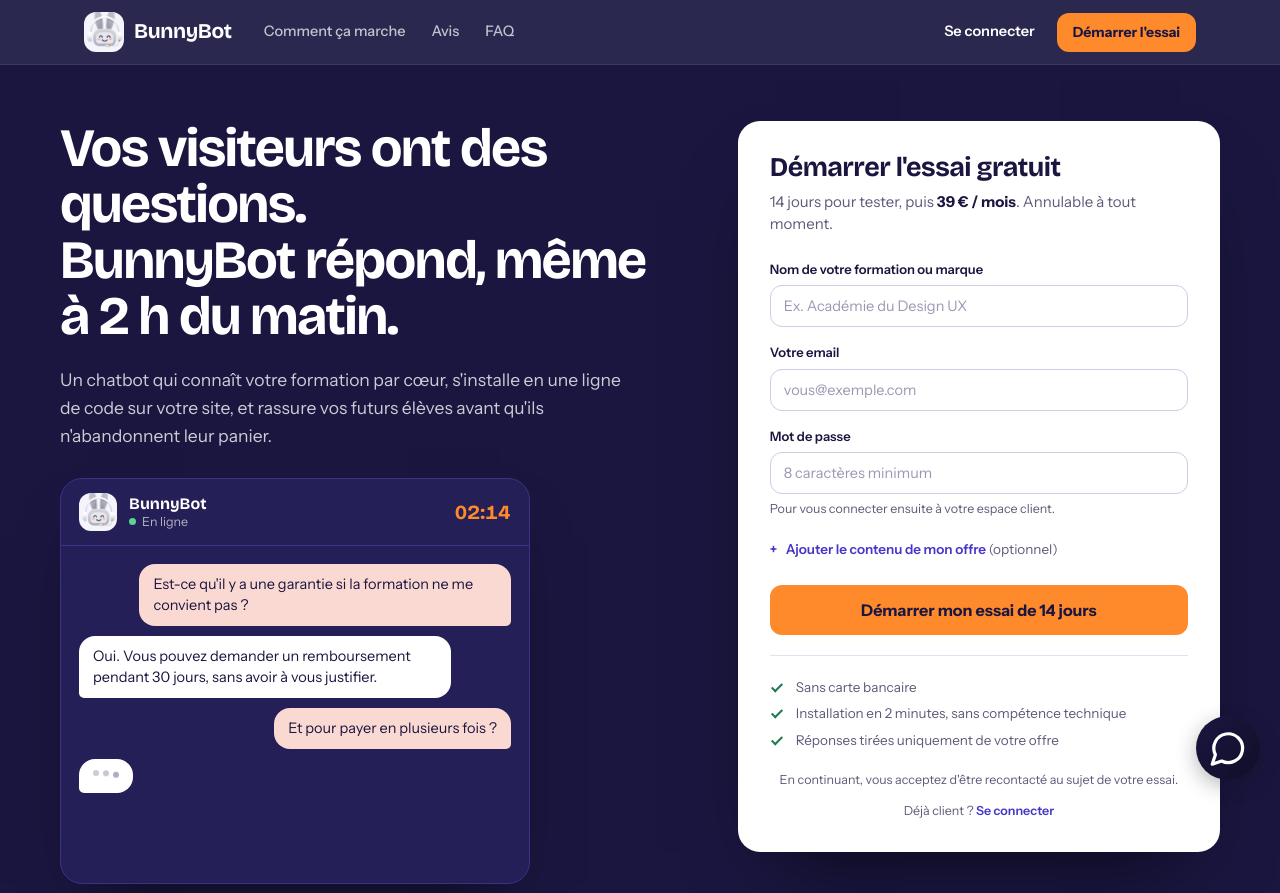
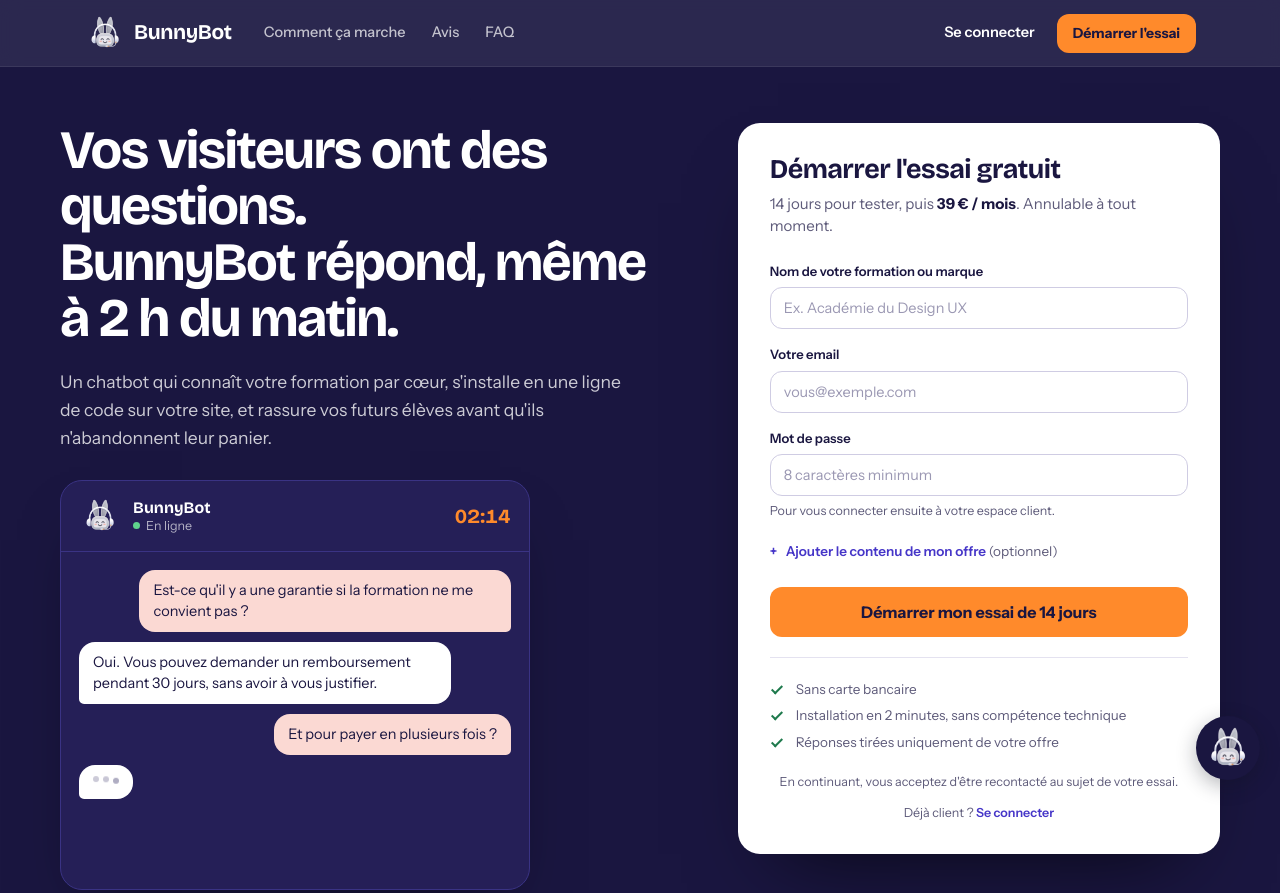
Before and after one commit to ShamanK93/Bunny-bot, a website: page public/signup/index.html in a window 1280 px wide. Shown: the top 893 px of the page. Drawn offline with nearby package versions, Linux system fonts and the light colour scheme; no server answers.

Commit message:
corrections chatbot widget bulle effet de survol

```diff
--- a/public/dashboard/index.html
+++ b/public/dashboard/index.html
@@ -4,7 +4,7 @@
   <meta charset="utf-8" />
   <meta name="viewport" content="width=device-width, initial-scale=1" />
   <title>BunnyBot — Tableau de bord</title>
-  <link rel="icon" href="../signup/assets/bunny-mascot.png" type="image/png" />
+  <link rel="icon" href="../signup/assets/bunny-face.png" type="image/png" />
   <link rel="stylesheet" href="../shared/brand.css" />
   <link rel="stylesheet" href="style.css" />
 </head>
@@ -12,7 +12,7 @@
 
   <div id="login-screen">
     <div id="login-box">
-      <div class="brand-mark"><span class="logo"><img src="../signup/assets/bunny-mascot.png" alt="" /></span>BunnyBot</div>
+      <div class="brand-mark"><span class="logo"><img src="../signup/assets/bunny-face.png" alt="" /></span>BunnyBot</div>
       <p class="hint">Tableau de bord administrateur. Entre ton token d'accès pour continuer.</p>
       <input id="token-input" type="password" placeholder="Token admin" autofocus />
       <div id="login-error">Token invalide.</div>
@@ -22,7 +22,7 @@
 
   <div id="app">
     <header class="topbar">
-      <div class="brand-mark"><span class="logo"><img src="../signup/assets/bunny-mascot.png" alt="" /></span>BunnyBot</div>
+      <div class="brand-mark"><span class="logo"><img src="../signup/assets/bunny-face.png" alt="" /></span>BunnyBot</div>
       <div class="meta">Tableau de bord</div>
     </header>
 
@@ -96,8 +96,12 @@
       <label>Icône du widget (bulle flottante sur le site du client)</label>
       <div class="icon-choice">
         <label class="icon-choice-option">
+          <input type="radio" name="icon-style" value="bunny" id="icon-style-bunny" />
+          <span>🐰 Lapin BunnyBot (recommandé)</span>
+        </label>
+        <label class="icon-choice-option">
           <input type="radio" name="icon-style" value="chat" id="icon-style-chat" />
-          <span>💬 Bulle minimaliste (recommandé)</span>
+          <span>💬 Bulle minimaliste</span>
         </label>
         <label class="icon-choice-option">
           <input type="radio" name="icon-style" value="bubble" id="icon-style-bubble" />
@@ -106,10 +110,6 @@
         <label class="icon-choice-option">
           <input type="radio" name="icon-style" value="message" id="icon-style-message" />
           <span>💬 Message illustré</span>
-        </label>
-        <label class="icon-choice-option">
-          <input type="radio" name="icon-style" value="bunny" id="icon-style-bunny" />
-          <span>🐰 Lapin BunnyBot</span>
         </label>
       </div>
 
--- a/public/shared/brand.css
+++ b/public/shared/brand.css
@@ -53,11 +53,11 @@ body {
   outline-offset: 2px;
 }
 
-/* Logo : la mascotte est cadrée sur la tête pour rester lisible en petit. */
+/* Logo : la mascotte se détache directement, sans plaque de fond. */
 .brand-mark {
   display: inline-flex;
   align-items: center;
-  gap: 10px;
+  gap: 8px;
   color: inherit;
   text-decoration: none;
   font-family: var(--font-display);
@@ -66,19 +66,16 @@ body {
   letter-spacing: -0.02em;
 }
 .brand-mark .logo {
-  width: 40px;
-  height: 40px;
+  width: 42px;
+  height: 42px;
   flex: none;
-  border-radius: 12px;
-  background: var(--brume);
-  overflow: hidden;
+  display: block;
 }
 .brand-mark .logo img {
   width: 100%;
   height: 100%;
   display: block;
-  object-fit: cover;
-  transform: scale(1.7) translateY(4%);
+  object-fit: contain;
 }
 
 /* Boutons */
--- a/public/signup/index.html
+++ b/public/signup/index.html
@@ -5,7 +5,7 @@
   <meta name="viewport" content="width=device-width, initial-scale=1" />
   <title>BunnyBot — L'assistant qui répond à vos élèves, 24h/24</title>
   <meta name="description" content="Un chatbot qui connaît votre formation par cœur et répond à vos visiteurs à toute heure. Installation en une ligne de code, 14 jours d'essai." />
-  <link rel="icon" href="assets/bunny-mascot.png" type="image/png" />
+  <link rel="icon" href="assets/bunny-face.png" type="image/png" />
   <link rel="stylesheet" href="../shared/brand.css" />
   <link rel="stylesheet" href="style.css" />
 </head>
@@ -13,7 +13,7 @@
   <nav class="navbar">
     <div class="navbar-inner">
       <a href="#top" class="brand-mark" aria-label="BunnyBot, retour en haut">
-        <span class="logo"><img src="assets/bunny-mascot.png" alt="" /></span>
+        <span class="logo"><img src="assets/bunny-face.png" alt="" /></span>
         BunnyBot
       </a>
       <div class="navbar-links">
@@ -39,7 +39,7 @@
 
         <div class="demo" role="img" aria-label="Exemple de conversation : un visiteur demande s'il existe une garantie de remboursement, BunnyBot répond depuis le contenu de l'offre.">
           <div class="demo-head" aria-hidden="true">
-            <span class="logo"><img src="assets/bunny-mascot.png" alt="" /></span>
+            <span class="logo"><img src="assets/bunny-face.png" alt="" /></span>
             <div class="demo-id">
               <strong>BunnyBot</strong>
               <span>En ligne</span>
@@ -221,7 +221,7 @@
   <footer class="footer">
     <div class="footer-inner">
       <a href="#top" class="brand-mark">
-        <span class="logo"><img src="assets/bunny-mascot.png" alt="" /></span>
+        <span class="logo"><img src="assets/bunny-face.png" alt="" /></span>
         BunnyBot
       </a>
       <ul class="trust">
--- a/public/signup/style.css
+++ b/public/signup/style.css
@@ -26,7 +26,6 @@ html { scroll-behavior: smooth; }
   align-items: center;
   gap: 32px;
 }
-.navbar .brand-mark .logo { background: var(--brume); }
 .navbar-links { display: flex; gap: 26px; flex: 1; }
 .navbar-links a {
   color: rgba(255, 255, 255, 0.72);
@@ -111,12 +110,10 @@ html { scroll-behavior: smooth; }
   border-bottom: 1px solid var(--nuit-3);
 }
 .demo-head .logo {
-  width: 38px; height: 38px; flex: none;
-  border-radius: 12px; background: var(--brume); overflow: hidden;
+  width: 42px; height: 42px; flex: none; display: block;
 }
 .demo-head .logo img {
-  width: 100%; height: 100%; display: block; object-fit: cover;
-  transform: scale(1.7) translateY(4%);
+  width: 100%; height: 100%; display: block; object-fit: contain;
 }
 .demo-id { display: flex; flex-direction: column; line-height: 1.25; flex: 1; }
 .demo-id strong { font-family: var(--font-display); font-size: 16px; font-weight: 700; }
@@ -452,7 +449,7 @@ html { scroll-behavior: smooth; }
   flex-wrap: wrap;
 }
 .footer .brand-mark { color: #fff; font-size: 18px; }
-.footer .brand-mark .logo { width: 34px; height: 34px; border-radius: 10px; }
+.footer .brand-mark .logo { width: 32px; height: 32px; }
 .trust { list-style: none; display: flex; gap: 8px 28px; flex-wrap: wrap; margin: 0; padding: 0; flex: 1; font-size: 13.5px; }
 .footer-login { color: #fff; font-size: 14px; font-weight: 600; text-decoration: none; }
 .footer-login:hover { text-decoration: underline; }
--- a/public/widget.js
+++ b/public/widget.js
@@ -18,7 +18,7 @@
       welcomeMessage: 'Bonjour !',
       accentColor: '#1A1640',
       botName: 'BunnyBot',
-      iconStyle: 'chat',
+      iconStyle: 'bunny',
       quickReplies: [],
     },
     isNewConversation: true,
@@ -67,10 +67,11 @@
     '#bunnybot-header{background:transparent!important;color:#FFFFFF!important;padding:14px 18px!important;',
     'display:flex!important;align-items:center!important;gap:12px!important;flex-shrink:0!important;',
     'border-bottom:1px solid #3A3384!important;}',
-    '#bunnybot-header .bb-avatar{width:38px!important;height:38px!important;border-radius:12px!important;',
-    'overflow:hidden!important;flex-shrink:0!important;background:#F5F4FA!important;display:block!important;}',
+    '#bunnybot-header .bb-avatar{width:46px!important;height:46px!important;border-radius:0!important;',
+    'overflow:visible!important;flex-shrink:0!important;background:none!important;display:flex!important;',
+    'align-items:center!important;justify-content:center!important;}',
     '#bunnybot-header .bb-avatar img{width:100%!important;height:100%!important;display:block!important;',
-    'object-fit:cover!important;transform:scale(1.7) translateY(4%)!important;filter:none!important;border-radius:0!important;}',
+    'object-fit:contain!important;transform:none!important;filter:none!important;border-radius:0!important;}',
     '#bunnybot-header .bb-id{display:flex!important;flex-direction:column!important;line-height:1.25!important;min-width:0!important;}',
     '#bunnybot-header .bb-name{font-family:"Bricolage Grotesque","Segoe UI",system-ui,sans-serif!important;',
     'font-weight:700!important;font-size:16px!important;color:#FFFFFF!important;}',
@@ -89,10 +90,16 @@
     '.bb-msg{max-width:86%!important;width:fit-content!important;padding:10px 14px!important;',
     'border-radius:16px!important;font-size:14.5px!important;line-height:1.45!important;',
     'word-wrap:break-word!important;white-space:pre-wrap!important;color:#1A1640!important;',
-    'animation:bb-pop .3s ease both!important;}',
+    'animation:bb-pop .3s ease both!important;',
+    'transition:transform .15s ease,box-shadow .15s ease!important;cursor:default!important;}',
     '@keyframes bb-pop{from{opacity:0;transform:translateY(8px);}}',
-    '.bb-msg-bot{align-self:flex-start!important;background:#FFFFFF!important;border-bottom-left-radius:5px!important;}',
-    '.bb-msg-user{align-self:flex-end!important;background:#FBD9D3!important;border-bottom-right-radius:5px!important;}',
+    '.bb-msg:hover{transform:scale(1.02) translateY(-1px)!important;}',
+    '.bb-msg-bot{align-self:flex-start!important;background:#FFFFFF!important;border-bottom-left-radius:5px!important;',
+    'box-shadow:0 2px 8px -2px rgba(10,8,30,0.18)!important;}',
+    '.bb-msg-bot:hover{box-shadow:0 6px 16px -4px rgba(10,8,30,0.28)!important;}',
+    '.bb-msg-user{align-self:flex-end!important;background:#FBD9D3!important;border-bottom-right-radius:5px!important;',
+    'box-shadow:0 2px 8px -2px rgba(10,8,30,0.18)!important;}',
+    '.bb-msg-user:hover{box-shadow:0 6px 16px -4px rgba(10,8,30,0.28)!important;}',
     '.bb-msg-typing{align-self:flex-start!important;background:#FFFFFF!important;',
     'display:flex!important;align-items:center!important;gap:4px!important;padding:13px 14px!important;}',
     '.bb-dot-typing{width:6px!important;height:6px!important;border-radius:50%!important;',
@@ -130,13 +137,15 @@
     'transition:background .15s ease!important;}',
     '#bunnybot-send:hover{background:#EC730F!important;}',
     '#bunnybot-send:disabled{opacity:.5!important;cursor:default!important;}',
-    '@media (prefers-reduced-motion:reduce){#bunnybot-panel,.bb-msg{animation:none!important;}}',
+    '@media (prefers-reduced-motion:reduce){#bunnybot-panel,.bb-msg{animation:none!important;}',
+    '.bb-msg:hover,.bb-msg-bot:hover,.bb-msg-user:hover{transform:none!important;}}',
 
     // Lanceur (la couleur d'accent du client s'applique ici)
     '#bunnybot-root.bb-icon-bubble #bunnybot-bubble{',
     'background:linear-gradient(135deg,var(--bb-accent),color-mix(in srgb,var(--bb-accent) 65%,#000000))!important;}',
     '#bunnybot-bubble img.bb-shaded-icon{filter:none!important;}',
     '#bunnybot-root.bb-light-accent #bunnybot-bubble img{filter:brightness(0)!important;}',
+    '#bunnybot-root.bb-light-accent #bunnybot-bubble img.bb-shaded-icon{filter:none!important;}',
     '#bunnybot-root.bb-light-accent #bunnybot-bubble svg{stroke:#10151F!important;}',
   ].join('');
 
@@ -209,7 +218,8 @@
     root.classList.toggle('bb-light-accent', isLight);
   }
 
-  avatarEl.innerHTML = '<img src="' + API_BASE + '/signup/assets/bunny-mascot.png" alt="" />';
+  var BUNNY_FACE_SRC = API_BASE + '/signup/assets/bunny-face.png';
+  avatarEl.innerHTML = '<img src="' + BUNNY_FACE_SRC + '" alt="" />';
 
   function renderBubbleIcon() {
     if (state.config.iconStyle === 'chat') {
@@ -223,7 +233,8 @@
       bubble.innerHTML = msgImgHtml;
       root.classList.remove('bb-icon-bubble');
     } else {
-      var imgHtml = '<img src="' + API_BASE + '/signup/assets/bunny-icon-minimal.png" alt="" />';
+      // 'bunny' — le logo de base : la vraie mascotte en couleur, pas le tracé minimaliste.
+      var imgHtml = '<img class="bb-shaded-icon" src="' + BUNNY_FACE_SRC + '" alt="" />';
       bubble.innerHTML = imgHtml;
       root.classList.remove('bb-icon-bubble');
     }
```
Also changed, not shown: public/portal/index.html (+7 -7 lines), public/portal/login.html (+2 -2 lines), public/signup/success.html (+2 -2 lines), server/db.js (+4 -4 lines), public/signup/assets/bunny-face.png (added).
